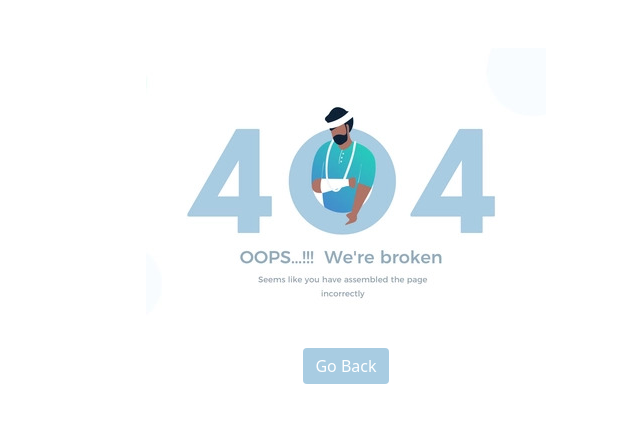
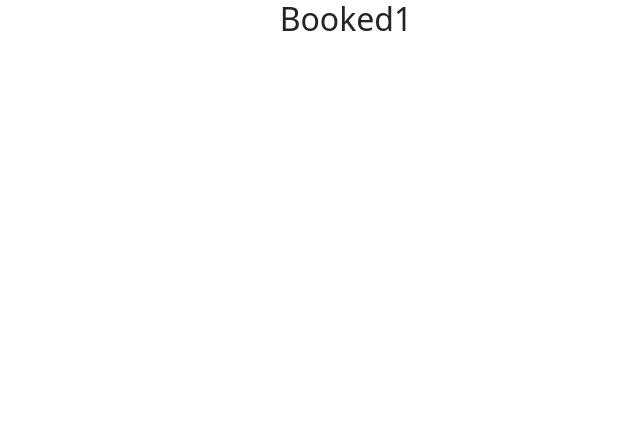
Before and after one commit to FahadwebD/Children-Health-care, a React (Create React App) app: page /appointed/1 in a window 1280 px wide. Shown: the top 422 px of the page, without its empty margins (294-934 px from the left). Built offline with nearby package versions, Linux system fonts and the light colour scheme.

Commit message:
30% done

```diff
--- a/src/App.js
+++ b/src/App.js
@@ -1,6 +1,7 @@
 import 'bootstrap/dist/css/bootstrap.min.css';
 import { BrowserRouter , Switch , Route } from 'react-router-dom';
 import './App.css';
+import Appointed from './Pages/Appointed/Appointed/Appointed';
 import Home from './Pages/Home/Home/Home';
 import NotFound from './Pages/NotFound/NotFound';
 
@@ -20,6 +21,9 @@ function App() {
        <Home></Home>
 
      </Route>
+     <Route exact path='/appointed/:serviceId'>
+      <Appointed></Appointed>
+      </Route>
      <Route exact path='*'>
 
       <NotFound></NotFound>
--- /dev/null
+++ b/src/Pages/Appointed/Appointed/Appointed.js
@@ -0,0 +1,15 @@
+import React from 'react';
+import { useParams } from 'react-router';
+
+const Appointed = () => {
+
+    const {serviceId} = useParams()
+
+    return (
+        <div>
+            <h2>Booked{serviceId}</h2>
+        </div>
+    );
+};
+
+export default Appointed;
--- a/src/Pages/Home/Expert/Expert.css
+++ b/src/Pages/Home/Expert/Expert.css
@@ -19,7 +19,7 @@
 }
 
 .profile:hover .image {
-    transform: translate(-50px, -50px)
+    transform: translate(-40px, -50px)
 }
 
 .profile .content {
@@ -35,7 +35,8 @@
 }
 
 .profile:hover .content {
-    bottom: 8px
+    bottom: 8px;
+    right:8px
 }
 
 .profile .content span:nth-child(1) {
--- a/src/Pages/Home/Expert/Expert.js
+++ b/src/Pages/Home/Expert/Expert.js
@@ -8,9 +8,9 @@ const Expert = ({expert}) => {
     return (
 
    <div className='container ms-4 mb-3'>
-        <div className="profile bg-info ">
+        <div  style={{backgroundColor:'#8dd1fe'}} className="profile ">
         <div className="image"> <img style={{height:300 , width:300}} src={img} alt=''/> </div>
-        <div className="content"> <span>{name}</span> <span>{chamber}</span> </div>
+        <div className="content "> <span>{name}</span> <span>{chamber}</span> </div>
     </div>
    </div>
 
--- a/src/Pages/Home/Service/Service.js
+++ b/src/Pages/Home/Service/Service.js
@@ -1,9 +1,12 @@
 import React from 'react';
+import { Button } from 'react-bootstrap';
+import { Link } from 'react-router-dom';
 import './Service.css'
 
 const Service = ({service}) => {
 
-    const{img ,name } = service
+    const{id ,img ,name , title } = service
+    const url = `/appointed/${id}`
 
     return (
         <div>
@@ -13,8 +16,9 @@ const Service = ({service}) => {
                     <div className="shadow"></div>
                     <div className="card-title">{name}</div>
                     <div className="card-subtitle">
-                        <p> <small className="text-muted">We spent thousands of hours creating on algorithm that does this for you in seconds. We collect a small fee from the professional after they meet your</small> </p>
+                        <p> <small className="text-muted">{title}</small> </p>
                     </div>
+                    <Link to={url}><Button style={{backgroundColor:'#8dd1fe' , color:'dark' , border:'none'}}>Appointment</Button></Link>
                 </div>
             </div>
         </div>
```
